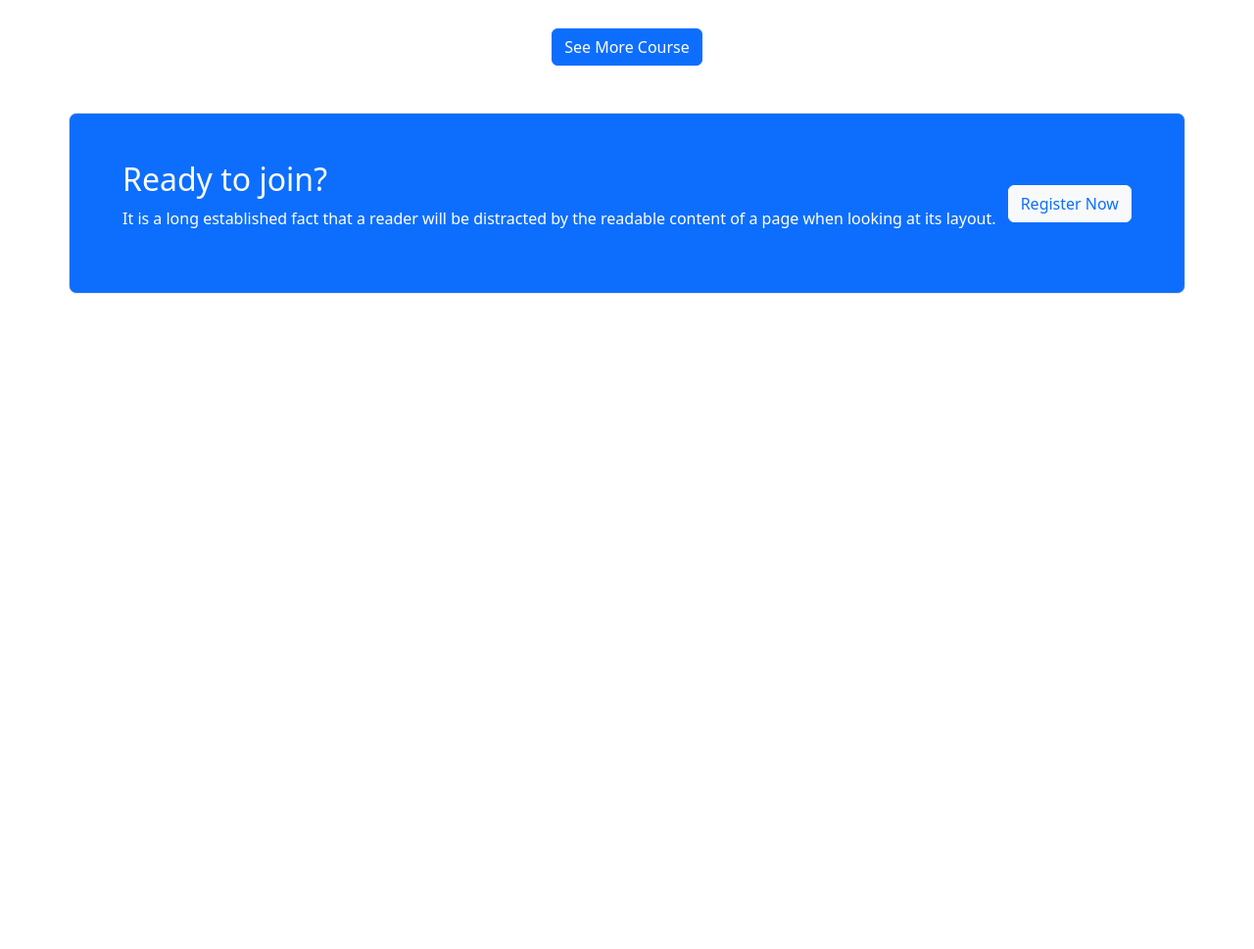
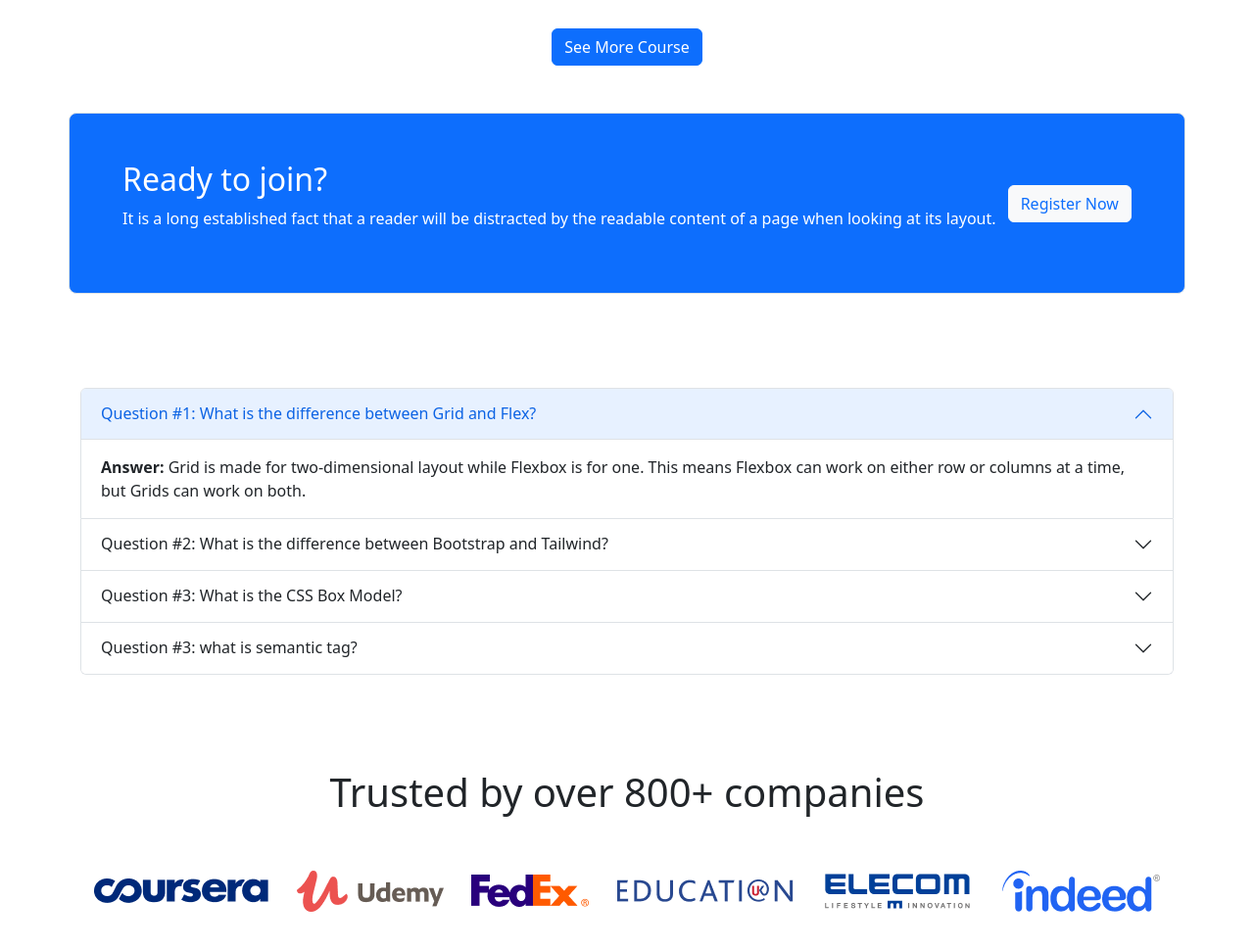
Before and after one commit to mhtanvir165/assignment-3, a plain HTML site: page index.html in a window 1280 px wide. Shown: the part 1610-2579 px from the top of the page at 98% size. Before the commit the page ends 1910 px from the top, so only its background shows below. Drawn offline with nearby package versions, Linux system fonts and the light colour scheme.

Commit message:
4th part done

```diff
--- a/index.html
+++ b/index.html
@@ -187,10 +187,75 @@
       </section>
       <!-- ready to join end -->
       <!-- ask question start -->
-      <section class="container">
+      <section class="container my-5 py-5">
+        <div class="accordion" id="accordionExample">
+          <div class="accordion-item">
+            <h2 class="accordion-header" id="headingOne">
+              <button class="accordion-button" type="button" data-bs-toggle="collapse" data-bs-target="#collapseOne" aria-expanded="true" aria-controls="collapseOne">
+                Question #1: What is the difference between Grid and Flex?
+              </button>
+            </h2>
+            <div id="collapseOne" class="accordion-collapse collapse show" aria-labelledby="headingOne" data-bs-parent="#accordionExample">
+              <div class="accordion-body">
+                <strong>Answer: </strong>Grid is made for two-dimensional layout while Flexbox is for one. This means Flexbox can work on either row or columns at a time, but Grids can work on both.
+              </div>
+            </div>
+          </div>
+          <div class="accordion-item">
+            <h2 class="accordion-header" id="headingTwo">
+              <button class="accordion-button collapsed" type="button" data-bs-toggle="collapse" data-bs-target="#collapseTwo" aria-expanded="false" aria-controls="collapseTwo">
+                Question #2: What is the difference between Bootstrap and Tailwind?
+              </button>
+            </h2>
+            <div id="collapseTwo" class="accordion-collapse collapse" aria-labelledby="headingTwo" data-bs-parent="#accordionExample">
+              <div class="accordion-body">
+                <strong>Answer: </strong> Bootstrap is much larger than Tailwind and requires multiple files to access its full functionality. Because of this, using Bootstrap means a significantly larger file size than Tailwind. Bootstrap also offers mobile-first, responsive components pre-styled to create flawless website pages quickly.
+              </div>
+            </div>
+          </div>
+          <div class="accordion-item">
+            <h2 class="accordion-header" id="headingThree">
+              <button class="accordion-button collapsed" type="button" data-bs-toggle="collapse" data-bs-target="#collapseThree" aria-expanded="false" aria-controls="collapseThree">
+                Question #3: What is the CSS Box Model?
+              </button>
+            </h2>
+            <div id="collapseThree" class="accordion-collapse collapse" aria-labelledby="headingThree" data-bs-parent="#accordionExample">
+              <div class="accordion-body">
+                <strong>Answer: </strong> A box in CSS consists of a content area, which is where any text, images, or other HTML elements are displayed. This is optionally surrounded by padding, a border, and a margin, on one or more sides. The box model describes how these elements work together to create a box as displayed by CSS.
+              </div>
+            </div>
+          </div>
+          <div class="accordion-item">
+            <h2 class="accordion-header" id="headingFour">
+              <button class="accordion-button collapsed" type="button" data-bs-toggle="collapse" data-bs-target="#collapseFour" aria-expanded="false" aria-controls="collapseFour">
+                Question #3: what is semantic tag?
+              </button>
+            </h2>
+            <div id="collapseFour" class="accordion-collapse collapse" aria-labelledby="headingFour" data-bs-parent="#accordionExample">
+              <div class="accordion-body">
+                <strong>Answer: </strong> The HTML semantics refers to the tags that provide meaning to an HTML page rather than just presentation. It makes HTML more comprehensible by better defining the different sections and layout of web pages.
+              </div>
+            </div>
+          </div>
+        </div>
 
       </section>
       <!-- ask question end -->
+      <!-- trusted companies start -->
+      <section class="container">
+        <h1 class="text-center">Trusted by over 800+ companies</h1>
+        <div>
+          <div class="py-2 my-5 d-flex justify-content-around align-items-center">
+            <img src="images/company/company-1.png" alt="">
+            <img src="images/company/company-2.png" alt="">
+            <img src="images/company/company-3.png" alt="">
+            <img src="images/company/company-4.png" alt="">
+            <img src="images/company/company-5.png" alt="">
+            <img src="images/company/company-6.png" alt="">
+          </div>
+        </div>
+      </section>
+      <!-- trusted companies end -->
     </main>
 
     <!-- bootstrap script -->
```
